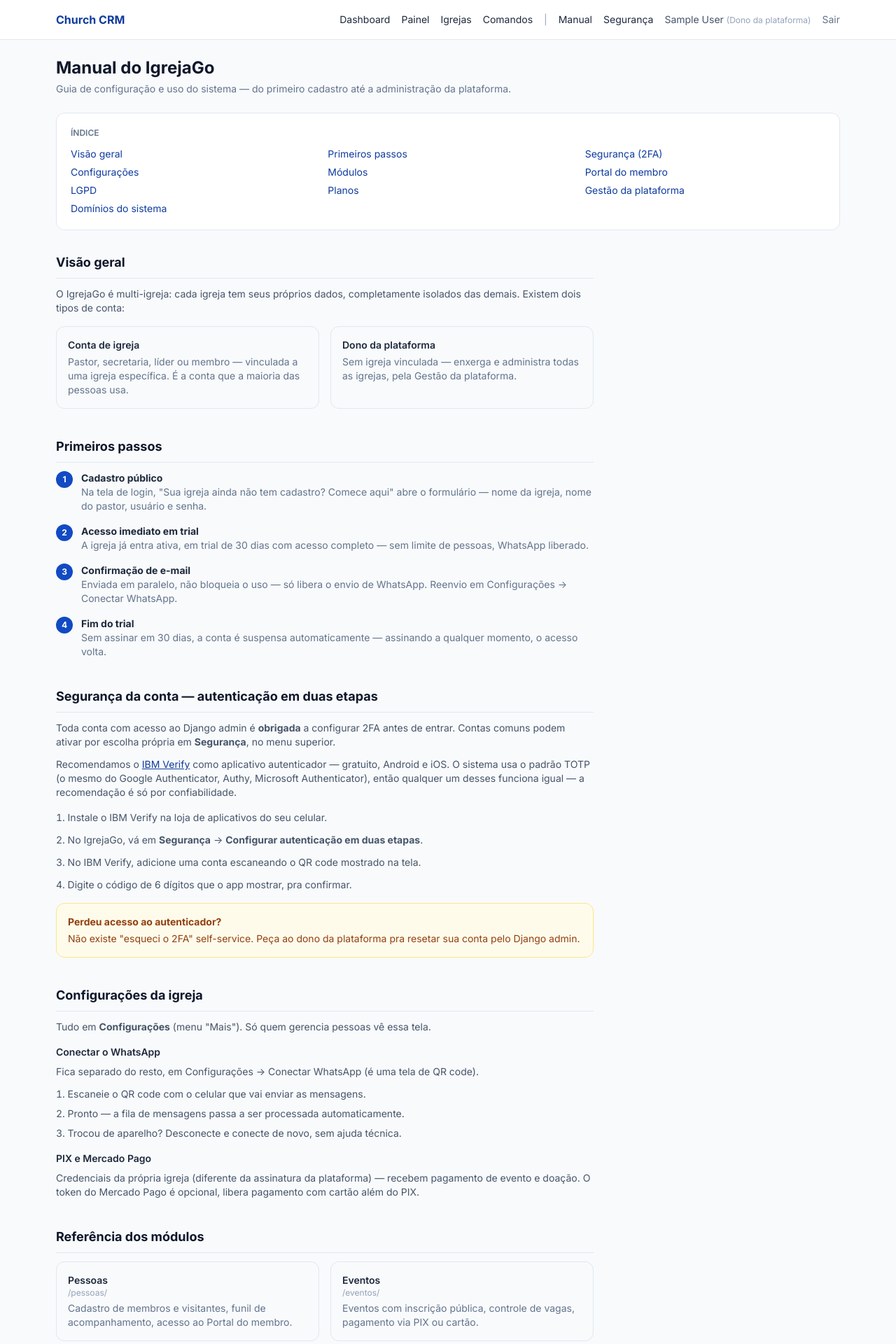
After one commit to deexgolabs/igrejago, a Django app: page /manual/ in a window 1280 px wide. The commit adds this page. Shown: the top 1920 px of the page at 70% size. Run offline with Django 5.2, Linux system fonts and the light colour scheme; the visitor is signed in with stand-in values (Sample User, id 1); some libraries are stand-ins or nearby versions.

Commit message:
Adiciona manual de configuração dentro do próprio app
Pedido do usuário depois de ver o manual publicado como artifact fora
do sistema — agora vive em /manual/, no estilo visual do resto do app
(não uma página solta). Cobre visão geral, primeiros passos, 2FA (IBM
Verify), configuração de WhatsApp/PIX/Mercado Pago, referência dos
módulos, LGPD, planos; seções de Gestão da plataforma/domínios do
sistema só aparecem pro dono da plataforma. Link no menu, visível pra
qualquer conta logada (perto de "Segurança").

5 testes novos. 308 no total.

Co-Authored-By: Claude Sonnet 5 <noreply@anthropic.com>

```diff
--- /dev/null
+++ b/core/templates/core/manual.html
@@ -0,0 +1,195 @@
+{% extends "base.html" %}
+{% block title %}Manual{% endblock %}
+{% block content %}
+<h1 class="text-2xl font-bold text-slate-900 mb-1">Manual do IgrejaGo</h1>
+<p class="text-sm text-slate-500 mb-6 max-w-2xl">
+    Guia de configuração e uso do sistema — do primeiro cadastro até a administração da plataforma.
+</p>
+
+<div class="bg-white border border-slate-200 rounded-xl p-5 mb-8">
+    <h2 class="text-xs font-semibold text-slate-500 uppercase mb-3">Índice</h2>
+    <div class="grid grid-cols-2 sm:grid-cols-3 gap-x-6 gap-y-1.5 text-sm">
+        <a href="#visao-geral" class="text-brand-700 hover:underline">Visão geral</a>
+        <a href="#primeiros-passos" class="text-brand-700 hover:underline">Primeiros passos</a>
+        <a href="#seguranca" class="text-brand-700 hover:underline">Segurança (2FA)</a>
+        <a href="#config-igreja" class="text-brand-700 hover:underline">Configurações</a>
+        <a href="#modulos" class="text-brand-700 hover:underline">Módulos</a>
+        <a href="#portal-membro" class="text-brand-700 hover:underline">Portal do membro</a>
+        <a href="#lgpd" class="text-brand-700 hover:underline">LGPD</a>
+        <a href="#planos" class="text-brand-700 hover:underline">Planos</a>
+        {% if user.is_platform_owner %}
+        <a href="#gestao" class="text-brand-700 hover:underline">Gestão da plataforma</a>
+        <a href="#dominios" class="text-brand-700 hover:underline">Domínios do sistema</a>
+        {% endif %}
+    </div>
+</div>
+
+<div class="space-y-10 max-w-3xl">
+
+    <section id="visao-geral">
+        <h2 class="text-lg font-bold text-slate-900 mb-3 pb-2 border-b border-slate-200">Visão geral</h2>
+        <p class="text-sm text-slate-600 mb-4">
+            O IgrejaGo é multi-igreja: cada igreja tem seus próprios dados, completamente isolados das demais.
+            Existem dois tipos de conta:
+        </p>
+        <div class="grid grid-cols-1 sm:grid-cols-2 gap-4">
+            <div class="border border-slate-200 rounded-xl p-4">
+                <h3 class="text-sm font-semibold text-slate-800 mb-1">Conta de igreja</h3>
+                <p class="text-sm text-slate-500">Pastor, secretaria, líder ou membro — vinculada a uma igreja específica. É a conta que a maioria das pessoas usa.</p>
+            </div>
+            <div class="border border-slate-200 rounded-xl p-4">
+                <h3 class="text-sm font-semibold text-slate-800 mb-1">Dono da plataforma</h3>
+                <p class="text-sm text-slate-500">Sem igreja vinculada — enxerga e administra todas as igrejas, pela Gestão da plataforma.</p>
+            </div>
+        </div>
+    </section>
+
+    <section id="primeiros-passos">
+        <h2 class="text-lg font-bold text-slate-900 mb-3 pb-2 border-b border-slate-200">Primeiros passos</h2>
+        <ol class="space-y-4 text-sm">
+            <li class="flex gap-3">
+                <span class="flex-shrink-0 w-6 h-6 rounded-full bg-brand-600 text-white text-xs font-bold flex items-center justify-center">1</span>
+                <div><strong class="block text-slate-800">Cadastro público</strong><span class="text-slate-500">Na tela de login, "Sua igreja ainda não tem cadastro? Comece aqui" abre o formulário — nome da igreja, nome do pastor, usuário e senha.</span></div>
+            </li>
+            <li class="flex gap-3">
+                <span class="flex-shrink-0 w-6 h-6 rounded-full bg-brand-600 text-white text-xs font-bold flex items-center justify-center">2</span>
+                <div><strong class="block text-slate-800">Acesso imediato em trial</strong><span class="text-slate-500">A igreja já entra ativa, em trial de 30 dias com acesso completo — sem limite de pessoas, WhatsApp liberado.</span></div>
+            </li>
+            <li class="flex gap-3">
+                <span class="flex-shrink-0 w-6 h-6 rounded-full bg-brand-600 text-white text-xs font-bold flex items-center justify-center">3</span>
+                <div><strong class="block text-slate-800">Confirmação de e-mail</strong><span class="text-slate-500">Enviada em paralelo, não bloqueia o uso — só libera o envio de WhatsApp. Reenvio em Configurações → Conectar WhatsApp.</span></div>
+            </li>
+            <li class="flex gap-3">
+                <span class="flex-shrink-0 w-6 h-6 rounded-full bg-brand-600 text-white text-xs font-bold flex items-center justify-center">4</span>
+                <div><strong class="block text-slate-800">Fim do trial</strong><span class="text-slate-500">Sem assinar em 30 dias, a conta é suspensa automaticamente — assinando a qualquer momento, o acesso volta.</span></div>
+            </li>
+        </ol>
+    </section>
+
+    <section id="seguranca">
+        <h2 class="text-lg font-bold text-slate-900 mb-3 pb-2 border-b border-slate-200">Segurança da conta — autenticação em duas etapas</h2>
+        <p class="text-sm text-slate-600 mb-3">
+            Toda conta com acesso ao Django admin é <strong>obrigada</strong> a configurar 2FA antes de entrar.
+            Contas comuns podem ativar por escolha própria em <strong>Segurança</strong>, no menu superior.
+        </p>
+        <p class="text-sm text-slate-600 mb-4">
+            Recomendamos o <a href="https://www.ibm.com/products/verify" target="_blank" rel="noopener" class="text-brand-700 underline">IBM Verify</a>
+            como aplicativo autenticador — gratuito, Android e iOS. O sistema usa o padrão TOTP (o mesmo do Google
+            Authenticator, Authy, Microsoft Authenticator), então qualquer um desses funciona igual — a recomendação é só por confiabilidade.
+        </p>
+        <ol class="space-y-3 text-sm text-slate-600 list-decimal list-inside">
+            <li>Instale o IBM Verify na loja de aplicativos do seu celular.</li>
+            <li>No IgrejaGo, vá em <strong>Segurança</strong> → <strong>Configurar autenticação em duas etapas</strong>.</li>
+            <li>No IBM Verify, adicione uma conta escaneando o QR code mostrado na tela.</li>
+            <li>Digite o código de 6 dígitos que o app mostrar, pra confirmar.</li>
+        </ol>
+        <div class="bg-amber-50 border border-amber-200 rounded-xl p-4 mt-4 text-sm text-amber-800">
+            <strong class="block mb-1">Perdeu acesso ao autenticador?</strong>
+            Não existe "esqueci o 2FA" self-service. Peça ao dono da plataforma pra resetar sua conta pelo Django admin.
+        </div>
+    </section>
+
+    <section id="config-igreja">
+        <h2 class="text-lg font-bold text-slate-900 mb-3 pb-2 border-b border-slate-200">Configurações da igreja</h2>
+        <p class="text-sm text-slate-600 mb-4">Tudo em <strong>Configurações</strong> (menu "Mais"). Só quem gerencia pessoas vê essa tela.</p>
+
+        <h3 class="text-sm font-semibold text-slate-800 mb-2">Conectar o WhatsApp</h3>
+        <p class="text-sm text-slate-600 mb-3">Fica separado do resto, em Configurações → Conectar WhatsApp (é uma tela de QR code).</p>
+        <ol class="space-y-2 text-sm text-slate-600 list-decimal list-inside mb-4">
+            <li>Escaneie o QR code com o celular que vai enviar as mensagens.</li>
+            <li>Pronto — a fila de mensagens passa a ser processada automaticamente.</li>
+            <li>Trocou de aparelho? Desconecte e conecte de novo, sem ajuda técnica.</li>
+        </ol>
+
+        <h3 class="text-sm font-semibold text-slate-800 mb-2">PIX e Mercado Pago</h3>
+        <p class="text-sm text-slate-600">Credenciais da própria igreja (diferente da assinatura da plataforma) — recebem pagamento de evento e doação. O token do Mercado Pago é opcional, libera pagamento com cartão além do PIX.</p>
+    </section>
+
+    <section id="modulos">
+        <h2 class="text-lg font-bold text-slate-900 mb-3 pb-2 border-b border-slate-200">Referência dos módulos</h2>
+        <div class="grid grid-cols-1 sm:grid-cols-2 gap-4">
+            <div class="border border-slate-200 rounded-xl p-4"><h3 class="text-sm font-semibold text-slate-800">Pessoas</h3><p class="text-xs text-slate-400 mb-1">/pessoas/</p><p class="text-sm text-slate-500">Cadastro de membros e visitantes, funil de acompanhamento, acesso ao Portal do membro.</p></div>
+            <div class="border border-slate-200 rounded-xl p-4"><h3 class="text-sm font-semibold text-slate-800">Eventos</h3><p class="text-xs text-slate-400 mb-1">/eventos/</p><p class="text-sm text-slate-500">Eventos com inscrição pública, controle de vagas, pagamento via PIX ou cartão.</p></div>
+            <div class="border border-slate-200 rounded-xl p-4"><h3 class="text-sm font-semibold text-slate-800">Financeiro</h3><p class="text-xs text-slate-400 mb-1">/financeiro/</p><p class="text-sm text-slate-500">Entradas e saídas, orçamento por categoria, doações e promessas recorrentes.</p></div>
+            <div class="border border-slate-200 rounded-xl p-4"><h3 class="text-sm font-semibold text-slate-800">Células</h3><p class="text-xs text-slate-400 mb-1">/celulas/</p><p class="text-sm text-slate-500">Grupos e reuniões — cada membro vê a própria célula no Portal.</p></div>
+            <div class="border border-slate-200 rounded-xl p-4"><h3 class="text-sm font-semibold text-slate-800">Mensagens</h3><p class="text-xs text-slate-400 mb-1">/mensagens/</p><p class="text-sm text-slate-500">Fila de WhatsApp, modelos, campanhas e histórico de entrega.</p></div>
+            <div class="border border-slate-200 rounded-xl p-4"><h3 class="text-sm font-semibold text-slate-800">Formulários</h3><p class="text-xs text-slate-400 mb-1">/formularios/</p><p class="text-sm text-slate-500">Formulários públicos personalizados, sem código.</p></div>
+            <div class="border border-slate-200 rounded-xl p-4"><h3 class="text-sm font-semibold text-slate-800">Link na Bio</h3><p class="text-xs text-slate-400 mb-1">/links/</p><p class="text-sm text-slate-500">Página pública com os links da igreja, pro Instagram/redes sociais.</p></div>
+        </div>
+    </section>
+
+    <section id="portal-membro">
+        <h2 class="text-lg font-bold text-slate-900 mb-3 pb-2 border-b border-slate-200">Portal do membro</h2>
+        <p class="text-sm text-slate-600">
+            É o que um membro comum vê ao entrar: os próprios dados, eventos inscritos e célula — nada de outras
+            pessoas. Inclui os botões de baixar meus dados e solicitar exclusão (ver <a href="#lgpd" class="text-brand-700 underline">LGPD</a>).
+        </p>
+    </section>
+
+    <section id="lgpd">
+        <h2 class="text-lg font-bold text-slate-900 mb-3 pb-2 border-b border-slate-200">LGPD e privacidade</h2>
+        <p class="text-sm text-slate-600 mb-4">Consentimento é exigido em todo formulário público — a pessoa marca a caixinha antes de enviar.</p>
+        <ul class="space-y-2 text-sm text-slate-600 list-disc list-inside mb-4">
+            <li><strong>Baixar meus dados</strong> — gera um arquivo com tudo que o sistema guarda sobre a pessoa.</li>
+            <li><strong>Solicitar exclusão</strong> — cria um pedido na fila da secretaria; só é apagado depois de confirmação humana.</li>
+        </ul>
+        {% if user.can_manage_people %}
+        <p class="text-sm text-slate-600">Fila de exclusão pra quem gerencia pessoas: Configurações → Solicitações de exclusão. Confirmar apaga o cadastro de verdade — não tem como desfazer.</p>
+        {% endif %}
+    </section>
+
+    <section id="planos">
+        <h2 class="text-lg font-bold text-slate-900 mb-3 pb-2 border-b border-slate-200">Planos e assinatura</h2>
+        <div class="bg-white border border-slate-200 rounded-xl overflow-x-auto mb-4">
+            <table class="w-full text-sm">
+                <thead class="bg-slate-50 text-left text-xs text-slate-500 uppercase">
+                    <tr><th class="px-4 py-2">Plano</th><th class="px-4 py-2">Preço</th><th class="px-4 py-2">Pessoas</th><th class="px-4 py-2">WhatsApp</th></tr>
+                </thead>
+                <tbody class="divide-y divide-slate-100">
+                    <tr><td class="px-4 py-2">Trial</td><td class="px-4 py-2">Grátis, 30 dias</td><td class="px-4 py-2">Sem limite</td><td class="px-4 py-2">Liberado</td></tr>
+                    <tr><td class="px-4 py-2">Básico</td><td class="px-4 py-2">R$ 49/mês</td><td class="px-4 py-2">Até 100</td><td class="px-4 py-2">Não incluso</td></tr>
+                    <tr><td class="px-4 py-2">Pro</td><td class="px-4 py-2">R$ 99/mês</td><td class="px-4 py-2">Sem limite</td><td class="px-4 py-2">Liberado</td></tr>
+                </tbody>
+            </table>
+        </div>
+        <p class="text-sm text-slate-600">Assinar em <strong>Assinatura</strong>, no menu — pagamento recorrente via Mercado Pago, ativado automaticamente na confirmação.</p>
+    </section>
+
+    {% if user.is_platform_owner %}
+    <section id="gestao">
+        <h2 class="text-lg font-bold text-slate-900 mb-3 pb-2 border-b border-slate-200">Gestão da plataforma</h2>
+        <p class="text-sm text-slate-600 mb-4">Exclusivo de quem não tem igreja vinculada. Ao entrar, você cai direto aqui em vez do dashboard normal.</p>
+        <div class="grid grid-cols-1 sm:grid-cols-3 gap-4 mb-4">
+            <div class="border border-slate-200 rounded-xl p-4"><h3 class="text-sm font-semibold text-slate-800 mb-1">Painel</h3><p class="text-sm text-slate-500">Igrejas por status, MRR estimado, trials vencendo, status do WhatsApp.</p></div>
+            <div class="border border-slate-200 rounded-xl p-4"><h3 class="text-sm font-semibold text-slate-800 mb-1">Igrejas</h3><p class="text-sm text-slate-500">Lista com filtro por status/plano/busca. Ajuste manual de status/plano/trial por igreja.</p></div>
+            <div class="border border-slate-200 rounded-xl p-4"><h3 class="text-sm font-semibold text-slate-800 mb-1">Comandos</h3><p class="text-sm text-slate-500">Roda manualmente as tarefas de manutenção quando não há agendamento automático na hospedagem.</p></div>
+        </div>
+        <div class="bg-slate-50 border border-slate-200 rounded-xl p-4 text-sm text-slate-600">
+            <strong class="block mb-1">Campos técnicos (WhatsApp/PIX/Mercado Pago de cada igreja)</strong>
+            Continuam só no <a href="/admin/core/church/" class="text-brand-700 underline">Django admin</a> — a Gestão da plataforma linka pra lá quando precisa desse nível de detalhe.
+        </div>
+    </section>
+
+    <section id="dominios">
+        <h2 class="text-lg font-bold text-slate-900 mb-3 pb-2 border-b border-slate-200">Domínios do sistema</h2>
+        <div class="space-y-3">
+            <div class="flex gap-3 border border-slate-200 rounded-xl p-4">
+                <span class="w-2.5 h-2.5 rounded-full bg-brand-600 mt-1.5 flex-shrink-0"></span>
+                <div>
+                    <p class="font-mono text-sm text-brand-700 mb-1">churchcrm.redecorp.co</p>
+                    <p class="text-sm text-slate-500">O sistema completo — login, dashboard, todos os módulos, admin, gestão da plataforma.</p>
+                </div>
+            </div>
+            <div class="flex gap-3 border border-slate-200 rounded-xl p-4">
+                <span class="w-2.5 h-2.5 rounded-full bg-amber-500 mt-1.5 flex-shrink-0"></span>
+                <div>
+                    <p class="font-mono text-sm text-brand-700 mb-1">igrejago.link</p>
+                    <p class="text-sm text-slate-500">Espelho curto, só das páginas públicas de cada igreja — link na bio, formulários e eventos. Não dá acesso a login nem a área administrativa nenhuma.</p>
+                </div>
+            </div>
+        </div>
+    </section>
+    {% endif %}
+
+</div>
+{% endblock %}
--- a/core/urls.py
+++ b/core/urls.py
@@ -18,6 +18,7 @@ from core.views import (
     GestaoCommandRunView,
     GestaoCommandsView,
     GestaoDashboardView,
+    ManualView,
     MeusDadosExportView,
     MeusDadosView,
     PrivacyPolicyView,
@@ -36,6 +37,7 @@ urlpatterns = [
     path("sw.js", service_worker_js, name="service_worker"),
     path("relatorio.pdf", GeneralReportPDFView.as_view(), name="report_pdf"),
     path("configuracoes/", SettingsView.as_view(), name="settings"),
+    path("manual/", ManualView.as_view(), name="manual"),
     path("auditoria/", AuditLogListView.as_view(), name="audit_log"),
     path("cadastro-igreja/", ChurchSignupView.as_view(), name="church_signup"),
     path("cadastro-igreja/obrigado/", ChurchSignupDoneView.as_view(), name="church_signup_done"),
--- a/core/views.py
+++ b/core/views.py
@@ -369,6 +369,15 @@ class PrivacyPolicyView(TemplateView):
     e no rodapé de `public_base.html`."""
 
     template_name = "core/privacy_policy.html"
+
+
+class ManualView(LoginRequiredMixin, TemplateView):
+    """Manual de configuração e uso do sistema, dentro do próprio app —
+    não é uma página solta. Seções de "Gestão da plataforma"/domínios só
+    aparecem pra quem é dono da plataforma (`user.is_platform_owner`);
+    o resto é igual pra qualquer conta logada, independente de cargo."""
+
+    template_name = "core/manual.html"
 
 
 class ContaSuspensaView(TemplateView):
--- a/templates/base.html
+++ b/templates/base.html
@@ -72,6 +72,7 @@
             </div>
             {% endif %}
             <span class="text-slate-400">|</span>
+            <a href="{% url 'core:manual' %}" class="hover:text-brand-700">Manual</a>
             <a href="{% url 'accounts:totp_status' %}" class="hover:text-brand-700" title="Segurança da conta">Segurança</a>
             <span class="text-slate-600">{{ user }} <span class="text-xs text-slate-400">({% if user.is_platform_owner %}Dono da plataforma{% else %}{{ user.get_role_display }}{% endif %})</span></span>
             <form method="post" action="{% url 'accounts:logout' %}">
@@ -104,6 +105,7 @@
         <a href="{% url 'custom_forms:list' %}" class="block hover:text-brand-700">Formulários</a>
         <a href="{% url 'core:settings' %}" class="block hover:text-brand-700">Configurações</a>
         {% endif %}
+        <a href="{% url 'core:manual' %}" class="block hover:text-brand-700">Manual</a>
         <a href="{% url 'accounts:totp_status' %}" class="block hover:text-brand-700">Segurança</a>
         <div class="pt-2 border-t border-slate-100 flex items-center justify-between">
             <span class="text-slate-600">{{ user }} <span class="text-xs text-slate-400">({% if user.is_platform_owner %}Dono da plataforma{% else %}{{ user.get_role_display }}{% endif %})</span></span>
```
Also changed, not shown: core/tests.py (+32 -0 lines).
